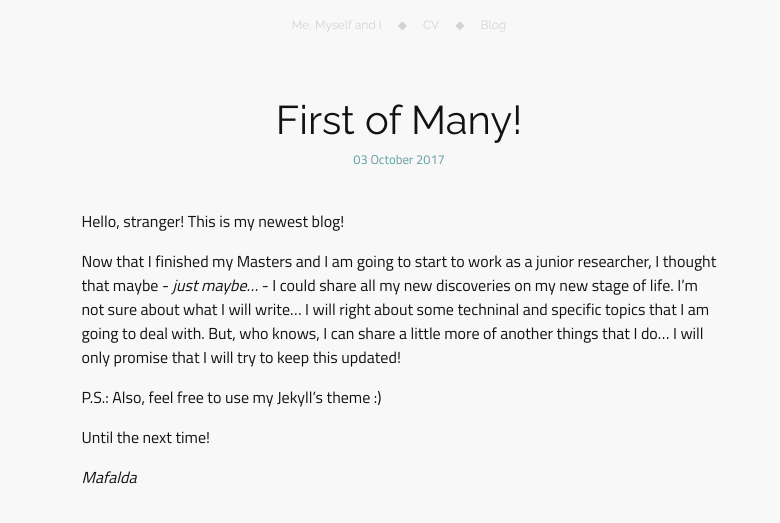
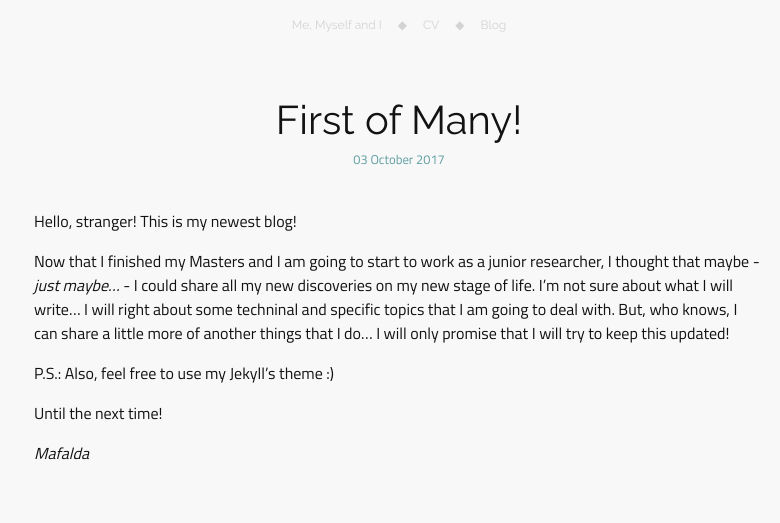
Before and after one commit to mafaldafalcaotvf/mafaldafalcaotvf.github.com, a Jekyll site: the page built from _posts/2017-10-03-First-Of-Many.md, in a window 1280 px wide. Shown: the top 523 px of the page, without its empty margins (241-1021 px from the left). Built offline with Jekyll 4.4.1, drawn with Linux system fonts in a browser that asks for light colours; nearby versions of some CDN libraries.

Commit message:
adjusts for a more pleasant mobile page

```diff
--- a/_layouts/post.html
+++ b/_layouts/post.html
@@ -6,17 +6,17 @@
     {% include navbar.html %}
     <div class="container mt-5">
         <div class="row justify-content-center mt-5">
-            <div class="col-3">
+            <div class="col-md-4 offset-md-6">
                 <h1 class="text-center mt-3">{{page.title}}</h1>
             </div>
         </div>
         <div class="row justify-content-center">
-            <div class="col-3">
+            <div class="col-md-4 offset-md-6">
                 <p id="date" class="text-center">{{page.date | date_to_long_string}}</p>
             </div>
         </div>
         <div class="row justify-content-center mt-4">
-            <div class="col-7">
+            <div class="col-md-8 offset-md-6">
                 {{content}}
             </div>
         </div>
```
Also changed, not shown: index.html (+4 -4 lines), 2 other files.
